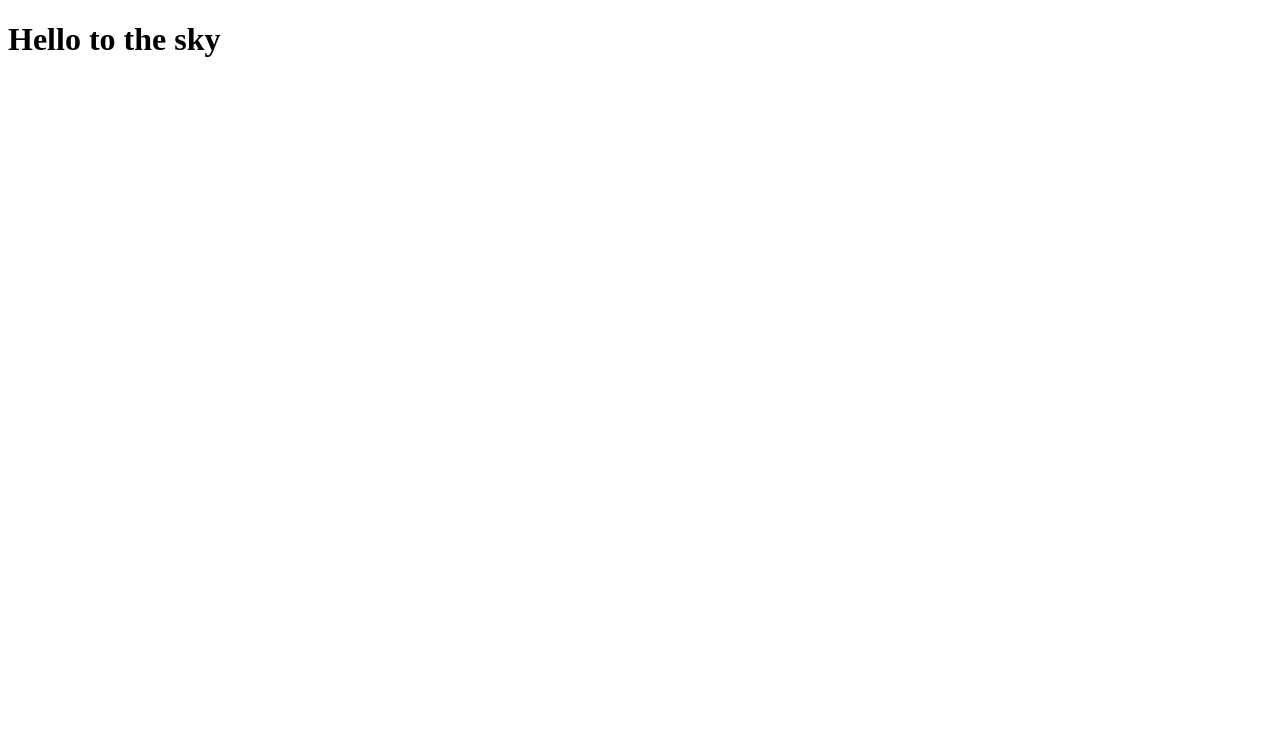
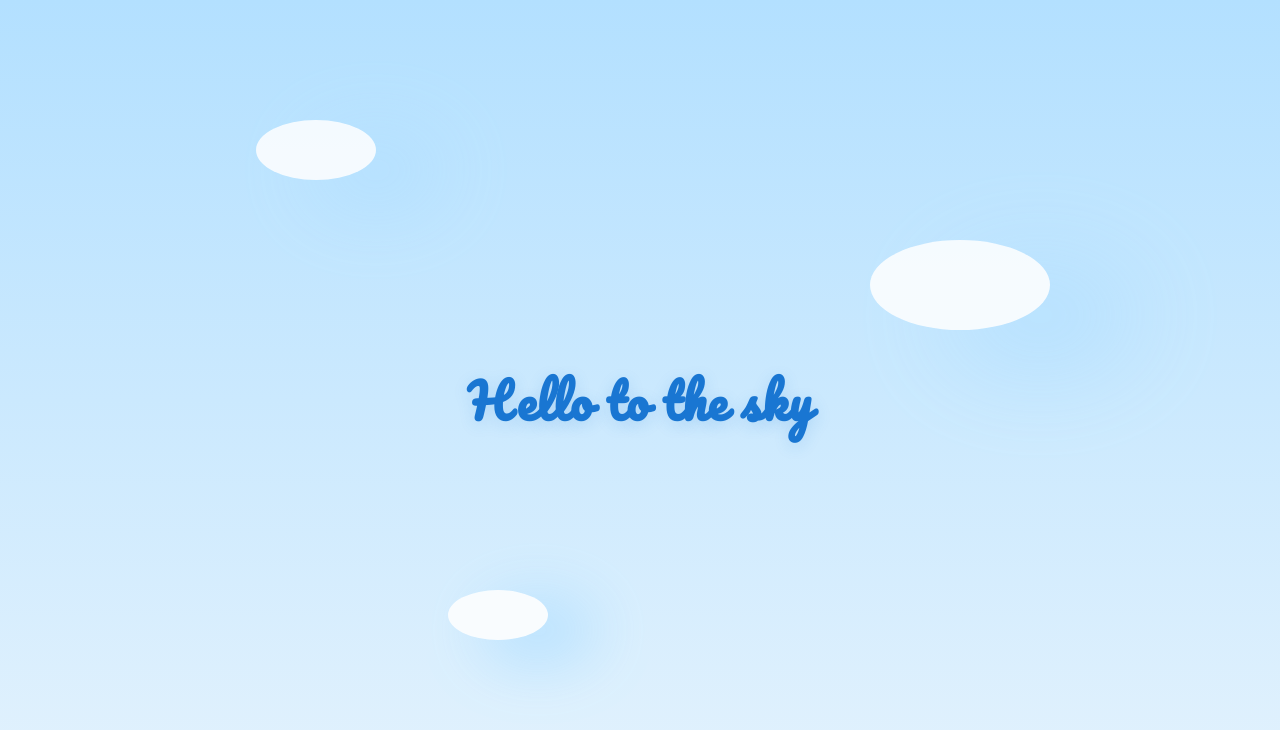
Before and after one commit to jenny-ghaccount/my-homepage, a website: page index.html in a window 1280 px wide. Drawn offline with Linux system fonts and the light colour scheme.

Commit message:
Refactor HTML structure to enhance layout and styling

```diff
--- a/index.html
+++ b/index.html
@@ -4,8 +4,15 @@
   <meta charset="UTF-8">
   <meta name="viewport" content="width=device-width, initial-scale=1.0">
   <title>Hello to the Sky</title>
+  <link href="https://fonts.googleapis.com/css2?family=Pacifico&family=Roboto:wght@300;400&display=swap" rel="stylesheet">
+  <link rel="stylesheet" href="style.css">
 </head>
 <body>
-  <h1>Hello to the sky</h1>
+  <div class="sky-container">
+    <div class="cloud cloud1"></div>
+    <div class="cloud cloud2"></div>
+    <div class="cloud cloud3"></div>
+    <h1 class="sky-title">Hello to the sky</h1>
+  </div>
 </body>
 </html>
--- a/style.css
+++ b/style.css
@@ -1,12 +1,60 @@
+
 
 body {
   min-height: 100vh;
   margin: 0;
-  font-family: 'Segoe UI', Arial, sans-serif;
-  background: #e3f2fd;
+  font-family: 'Roboto', Arial, sans-serif;
+  background: linear-gradient(180deg, #b3e0ff 0%, #e3f2fd 100%);
   display: flex;
   align-items: center;
   justify-content: center;
+}
+
+.sky-container {
+  position: relative;
+  width: 100vw;
+  height: 100vh;
+  display: flex;
+  align-items: center;
+  justify-content: center;
+  overflow: hidden;
+}
+
+.sky-title {
+  font-family: 'Pacifico', cursive;
+  color: #1976d2;
+  font-size: 3rem;
+  text-shadow: 0 4px 16px rgba(25, 118, 210, 0.15);
+  z-index: 2;
+}
+
+.cloud {
+  position: absolute;
+  background: #fff;
+  border-radius: 50%;
+  opacity: 0.85;
+  box-shadow: 30px 10px 60px 10px #b3e0ff;
+}
+.cloud1 {
+  width: 120px;
+  height: 60px;
+  top: 15%;
+  left: 20%;
+  box-shadow: 60px 20px 80px 10px #b3e0ff;
+}
+.cloud2 {
+  width: 180px;
+  height: 90px;
+  top: 30%;
+  right: 18%;
+  box-shadow: 80px 30px 100px 10px #b3e0ff;
+}
+.cloud3 {
+  width: 100px;
+  height: 50px;
+  bottom: 20%;
+  left: 35%;
+  box-shadow: 40px 15px 60px 10px #b3e0ff;
 }
 }
 h1 {
```
